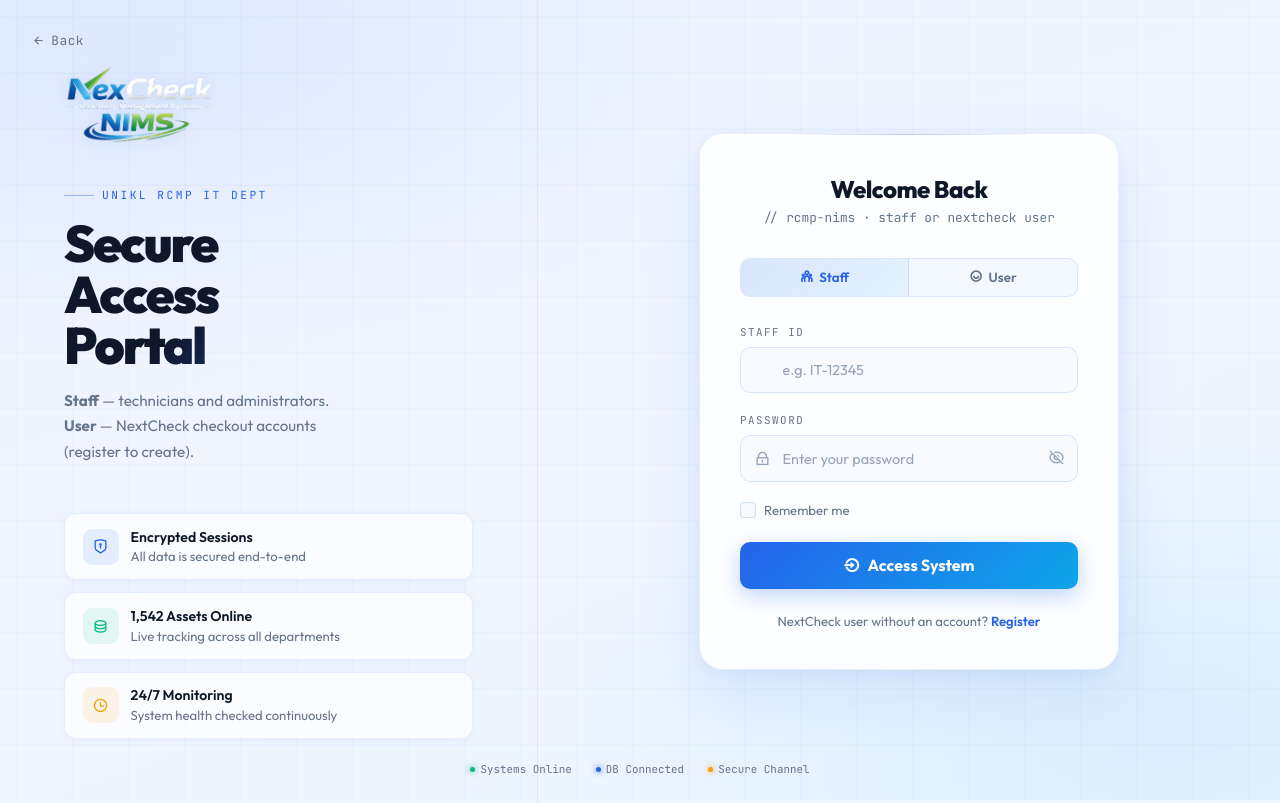
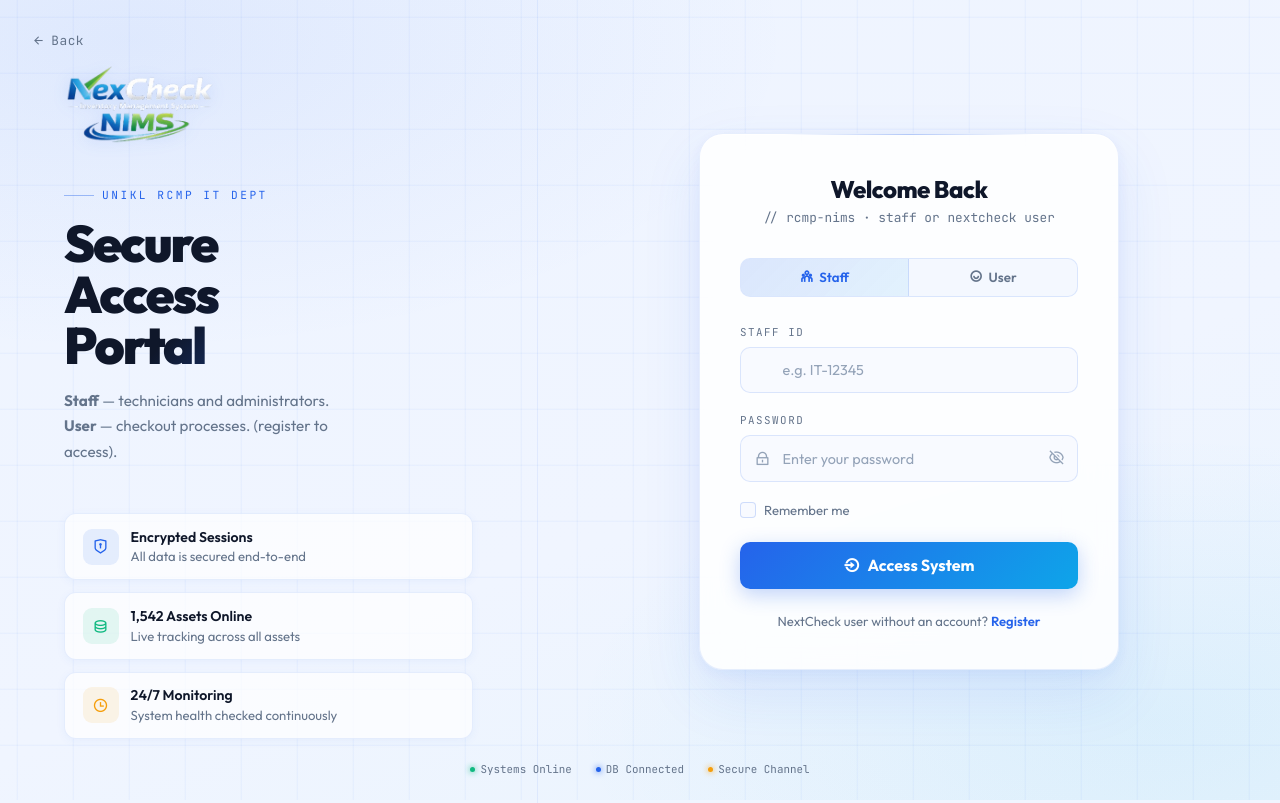
Before and after one commit to Feekkk/RCMP---nims, a PHP site: page /auth/login.php in a window 1280 px wide. Run offline with PHP 8.4, Linux system fonts and the light colour scheme.

Commit message:
update: message instruction

```diff
--- a/auth/login.php
+++ b/auth/login.php
@@ -210,7 +210,7 @@ if ($_SERVER['REQUEST_METHOD'] === 'POST') {
         <img src="../public/logo-nims.png" alt="NIMS" class="brand-logo">
         <div class="brand-eyebrow"><span class="eyebrow-line"></span> UniKL RCMP IT Dept</div>
         <h1 class="brand-headline">Secure<br>Access<br>Portal</h1>
-        <p class="brand-sub"><strong>Staff</strong> — technicians and administrators. <strong>User</strong> — NextCheck checkout accounts (register to create).</p>
+        <p class="brand-sub"><strong>Staff</strong> — technicians and administrators. <strong>User</strong> — checkout processes. (register to access).</p>
         <div class="info-cards">
             <div class="info-card">
                 <div class="info-icon" style="background:rgba(37,99,235,0.1);color:#2563eb;"><i class="ri-shield-keyhole-line"></i></div>
@@ -218,7 +218,7 @@ if ($_SERVER['REQUEST_METHOD'] === 'POST') {
             </div>
             <div class="info-card">
                 <div class="info-icon" style="background:rgba(16,185,129,0.1);color:#10b981;"><i class="ri-database-2-line"></i></div>
-                <div class="info-text"><strong>1,542 Assets Online</strong>Live tracking across all departments</div>
+                <div class="info-text"><strong>1,542 Assets Online</strong>Live tracking across all assets</div>
             </div>
             <div class="info-card">
                 <div class="info-icon" style="background:rgba(245,158,11,0.1);color:#f59e0b;"><i class="ri-time-line"></i></div>
```
